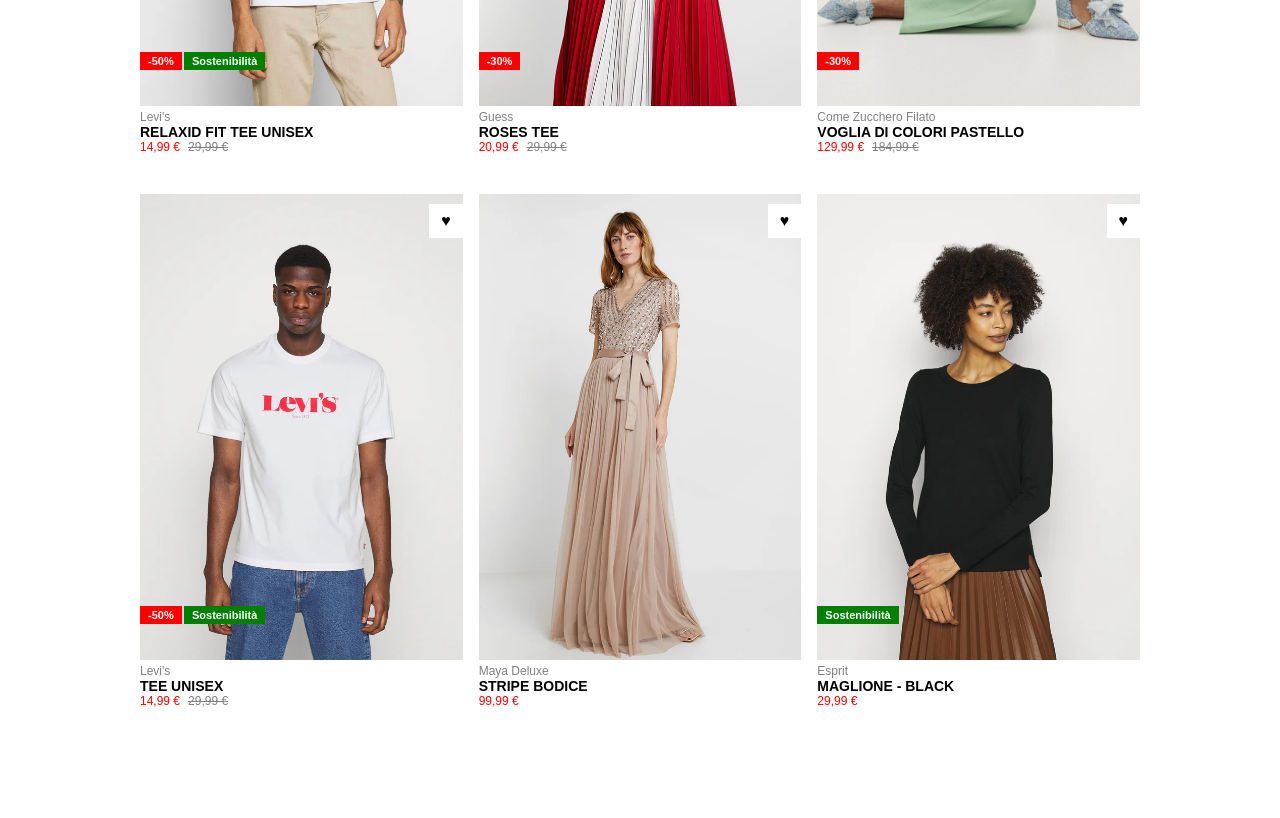
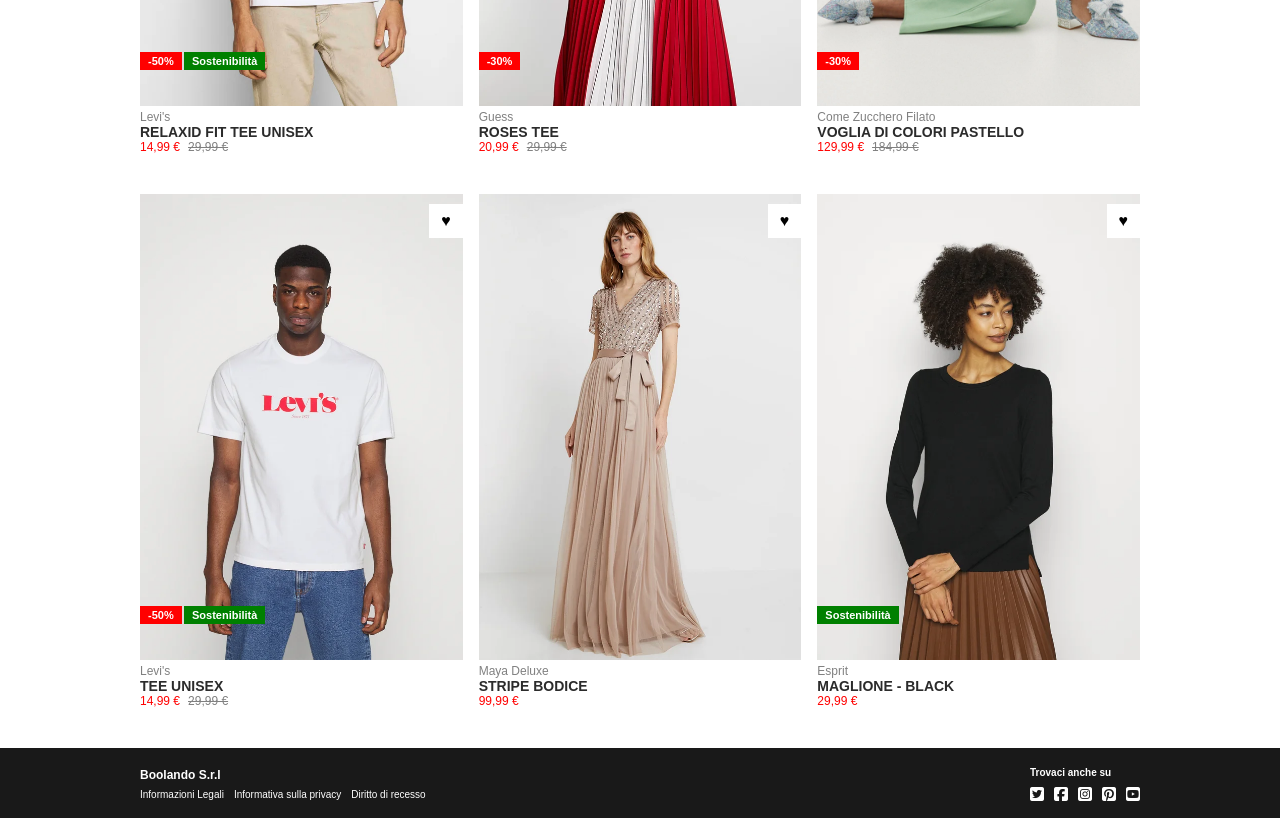
Before and after one commit to domenico-bacoli/html-css-boolando, a plain HTML site: page index.html in a window 1280 px wide. Shown: the part 460-1278 px from the top of the page. Before the commit the page ends 1208 px from the top, so only its background shows below. Drawn offline with Linux system fonts and the light colour scheme; files whose address does not match are found by name.

Commit message:
feat: add footer with style

```diff
--- a/css/style.css
+++ b/css/style.css
@@ -39,6 +39,10 @@
 nav .navbar-inner .left-link ul li{
     padding: 0 6px;
     font-size: 13px;
+}
+
+nav .navbar-inner .left-link ul li:hover{
+    text-decoration: underline;
 }
 
 nav .navbar-inner .left-link ul li a,
@@ -99,6 +103,10 @@
 main section .row .card .card-caption .item-description{
     font-size: 14px;
 }
+main section .row .card .card-caption .item-description a{
+    color: rgb(43, 43, 43);
+    text-decoration: none;
+}
 
 main section .row .card .card-caption .discount-price{
     color: red;
@@ -113,7 +121,6 @@
 /* Start Card position absolute element */
 main section .row .card .card-image{
     position: relative;
-    cursor: pointer;
 }
 
 main section .row .card .card-image .percentage-discount,
@@ -127,7 +134,6 @@
 }
 
 main section .row .card .card-image .percentage-discount{
-
     left: 0;
     background-color: red;
 }
@@ -161,7 +167,58 @@
 main section .row .card .card-image:hover .image-change{
     display: inline-block;
 }
+
+.like:hover{
+    color: red;
+}
+
 /* End Image hover styling */
+/* End Main */
 
+/* Start Footer */
 
-/* End Main */
+footer{
+    background-color: rgb(25, 25, 25);
+}
+
+footer .footer-row{
+    display: flex;
+    justify-content: space-between;
+    align-items: center;
+    height: 70px;
+}
+
+footer .footer-row .footer-left-link ul,
+footer .footer-row .footer-right-link ul{
+    display: flex;
+    gap: 10px;
+    list-style-type: none;
+}
+
+footer .footer-row .footer-left-link strong{
+    font-size: 12px;
+    color: white;
+}
+
+footer .footer-row .footer-right-link strong{
+    color: white;
+    font-size: 10px;
+}
+
+footer .footer-row .footer-left-link li{
+    font-size: 10px;
+}
+
+footer .footer-row .footer-left-link li:hover{
+    text-decoration: underline;
+}
+
+footer .footer-row ul a{
+    color: white;
+    text-decoration: none;
+    padding-top: 10px;
+}
+
+footer .footer-row ul{
+    margin-top: 6px;
+}
--- a/index.html
+++ b/index.html
@@ -22,11 +22,11 @@
                 <div class="left-link">
                     <ul>
                         <li>
-                            <strong><a href="">Donna</a></strong></li>
+                            <strong><a href="#">Donna</a></strong></li>
                         <li>
-                            <strong><a href="">Uomo</a></strong></li>
+                            <strong><a href="#">Uomo</a></strong></li>
                         <li>
-                            <strong><a href="">Bambini</a></strong></li>
+                            <strong><a href="#">Bambini</a></strong></li>
                     </ul>
                 </div>
 
@@ -70,7 +70,7 @@
 
                     <div class="card-image">
                         <!-- hover change image -->
-                        <img src="img/1b.webp" class="image-change" alt="Relaxed fit tee unisex">
+                        <a href="#"><img src="img/1b.webp" class="image-change" alt="Relaxed fit tee unisex"></a>
 
                         <img src="img/1.webp" alt="Relaxed fit tee unisex">
                         <div class="percentage-discount">-50%</div>
@@ -81,7 +81,7 @@
                     <div class="card-caption">
 
                         <div class="brand">Levi's</div>
-                        <div class="item-description"><strong>RELAXID FIT TEE UNISEX</strong></div>
+                        <div class="item-description"><a href="#"><strong>RELAXID FIT TEE UNISEX</strong></a></div>
                         <div class="discount-price">14,99 €<span class="original-price">29,99 €</span></div>
 
                     </div>
@@ -92,7 +92,7 @@
 
                     <div class="card-image">
                          <!-- hover change image -->
-                         <img src="img/2b.webp" class="image-change" alt="Relaxed fit tee unisex">
+                        <a href="#"><img src="img/2b.webp" class="image-change" alt="Relaxed fit tee unisex"></a>
 
                         <img src="img/2.webp" alt="Roses tee">
                         <div class="percentage-discount">-30%</div>
@@ -102,7 +102,7 @@
                     <div class="card-caption">
 
                         <div class="brand">Guess</div>
-                        <div class="item-description"><strong>ROSES TEE</strong></div>
+                        <div class="item-description"><a href="#"><strong>ROSES TEE</strong></a></div>
                         <div class="discount-price">20,99 €<span class="original-price">29,99 €</span></div>
 
                     </div>
@@ -113,7 +113,7 @@
 
                     <div class="card-image">
                          <!-- hover change image -->
-                         <img src="img/3b.webp" class="image-change" alt="Relaxed fit tee unisex">
+                        <a href="#"><img src="img/3b.webp" class="image-change" alt="Relaxed fit tee unisex"></a>
 
                         <img src="img/3.webp" alt="Voglia di colori pastello">
                         <div class="percentage-discount">-30%</div>
@@ -123,7 +123,7 @@
                     <div class="card-caption">
 
                         <div class="brand">Come Zucchero Filato</div>
-                        <div class="item-description"><strong>VOGLIA DI COLORI PASTELLO</strong></div>
+                        <div class="item-description"><a href="#"><strong>VOGLIA DI COLORI PASTELLO</strong></a></div>
                         <div class="discount-price">129,99 €<span class="original-price">184,99 €</span></div>
 
                     </div>
@@ -138,7 +138,7 @@
 
                     <div class="card-image">
                          <!-- hover change image -->
-                         <img src="img/4b.webp" class="image-change" alt="Relaxed fit tee unisex">
+                        <a href="#"><img src="img/4b.webp" class="image-change" alt="Relaxed fit tee unisex"></a>
 
                         <img src="img/4.webp" alt="Tee unisex">
                         <div class="percentage-discount">-50%</div>
@@ -149,7 +149,7 @@
                     <div class="card-caption">
 
                         <div class="brand">Levi's</div>
-                        <div class="item-description"><strong>TEE UNISEX</strong></div>
+                        <div class="item-description"><a href="#"><strong>TEE UNISEX</strong></a></div>
                         <div class="discount-price">14,99 €<span class="original-price">29,99 €</span></div>
 
                     </div>
@@ -160,7 +160,7 @@
 
                     <div class="card-image">
                          <!-- hover change image -->
-                         <img src="img/5b.webp" class="image-change" alt="Relaxed fit tee unisex">
+                        <a href="#"></a><img src="img/5b.webp" class="image-change" alt="Relaxed fit tee unisex"></a>
 
                         <img src="img//5.webp" alt="stripe bodice">
                         <div class="like">&hearts;</div>
@@ -169,7 +169,7 @@
                     <div class="card-caption">
 
                         <div class="brand">Maya Deluxe</div>
-                        <div class="item-description"><strong>STRIPE BODICE</strong></div>
+                        <div class="item-description"><a href="#"><strong>STRIPE BODICE</strong></a></div>
                         <div class="discount-price">99,99 €</div>
 
                     </div>
@@ -180,9 +180,9 @@
 
                     <div class="card-image">
                          <!-- hover change image -->
-                         <img src="img/6b.webp" class="image-change" alt="Relaxed fit tee unisex">
+                        <a href="#"><img src="img/6b.webp" class="image-change" alt="Relaxed fit tee unisex"></a>
 
-                        <img src="img/6.webp" alt="Relaxed fit tee unisex">
+                        <a href="#"><img src="img/6.webp" alt="Relaxed fit tee unisex"></a>
                         <div class="label">Sostenibilità</div>
                         <div class="like">&hearts;</div>
                     </div>
@@ -190,7 +190,7 @@
                     <div class="card-caption">
 
                         <div class="brand">Esprit</div>
-                        <div class="item-description"><strong>MAGLIONE - BLACK</strong></div>
+                        <div class="item-description"><a href="#"><strong>MAGLIONE - BLACK</strong></a></div>
                         <div class="discount-price">29,99 €</div>
 
                     </div>
@@ -203,6 +203,41 @@
 
     </main>
 
+    <footer>
+
+        <div class="container-centered">
+
+            <div class="footer-row">
+
+                <div class="footer-left-link">
+                    <strong>Boolando S.r.l</strong>
+
+                    <ul>
+                        <li><a href="#">Informazioni Legali</a></li>
+                        <li><a href="#">Informativa sulla privacy</a></li>
+                        <li><a href="#">Diritto di recesso</a></li>
+                    </ul>
+
+                </div>
+
+                <div class="footer-right-link">
+                    <strong>Trovaci anche su</strong>
+
+                    <ul>
+                        <li><a href="#"><i class="fa-brands fa-square-twitter"></i></a></li>
+                        <li><a href="#"><i class="fa-brands fa-square-facebook"></i></a></li>
+                        <li><a href="#"><i class="fa-brands fa-square-instagram"></i></a></li>
+                        <li><a href="#"><i class="fa-brands fa-square-pinterest"></i></a></li>
+                        <li><a href="#"><i class="fa-brands fa-square-youtube"></i></a></li>
+                    </ul>
+
+                </div>
+
+            </div>
+
+        </div>
+
+    </footer>
 
 
 </body>
```
